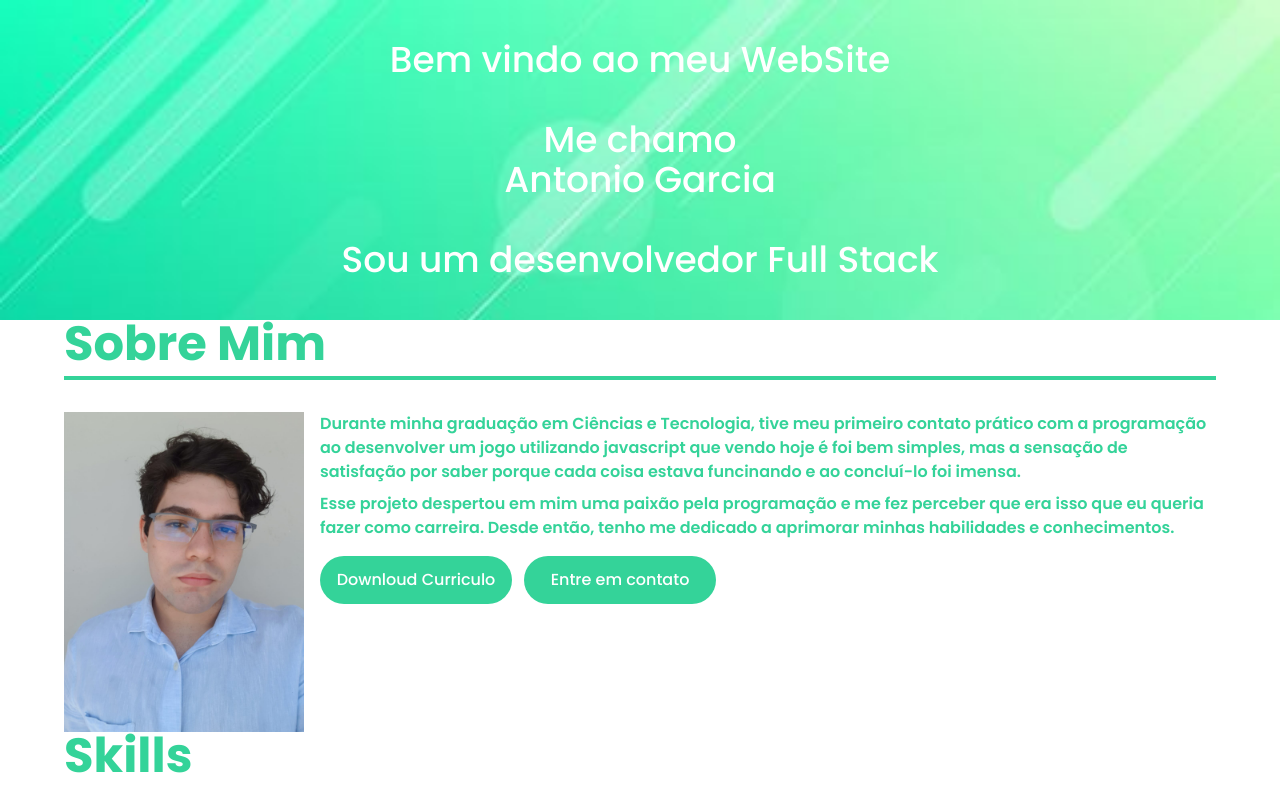
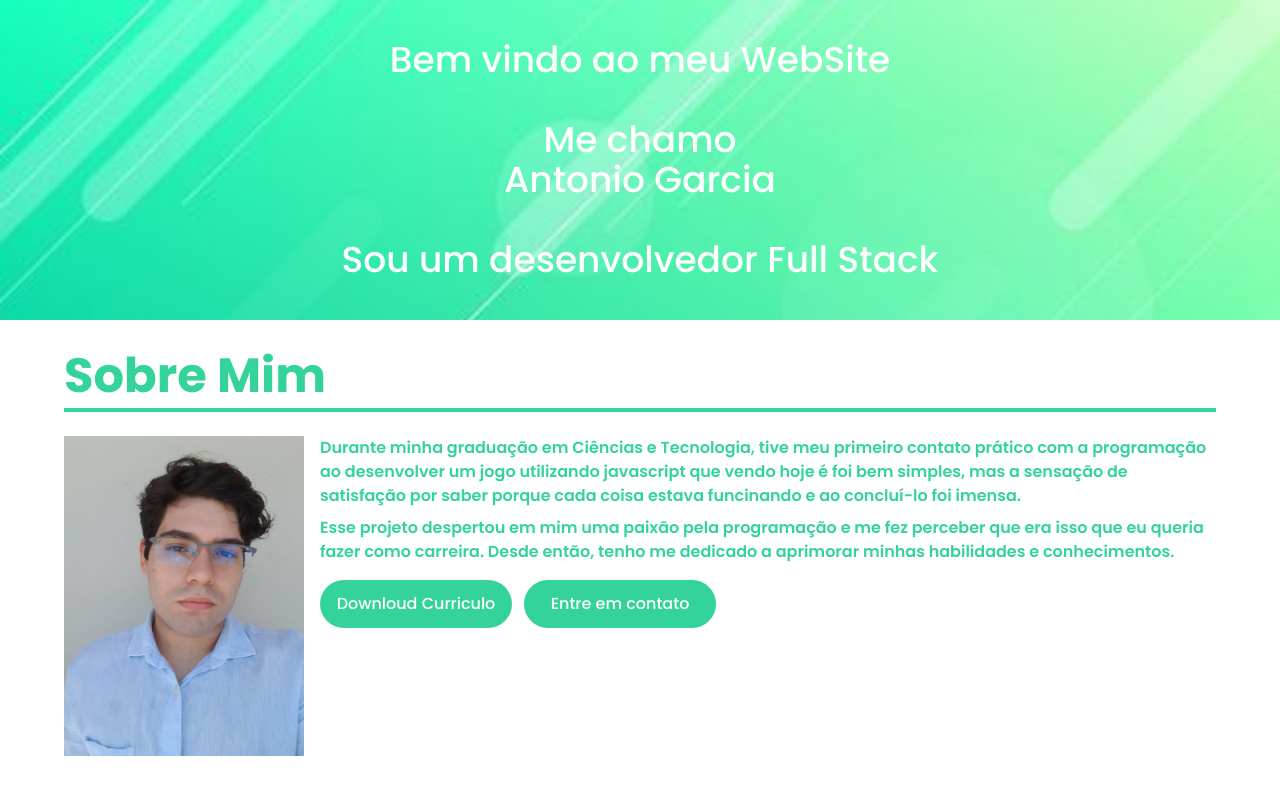
Before and after one commit to AntonioGMN/portfolio, a Next.js app: page / in a window 1280 px wide. Shown: the top 787 px of the page. Built offline with nearby package versions, Linux system fonts and the light colour scheme.

Commit message:
feat: margin top on section title

```diff
--- a/src/components/texts/SectionTitle.tsx
+++ b/src/components/texts/SectionTitle.tsx
@@ -2,7 +2,7 @@ import { PropsWithChildren } from "react";
 
 export default function SectionTitle({ children }: PropsWithChildren) {
 	return (
-		<h1 className="font-bold  pb-2 border-b-4 border-emerald-400 text-5xl text-emerald-400 mb-8">
+		<h1 className="font-bold  pb-2 border-b-4 border-emerald-400 text-5xl text-emerald-400 my-6 md:mt-8">
 			{children}
 		</h1>
 	);
```
